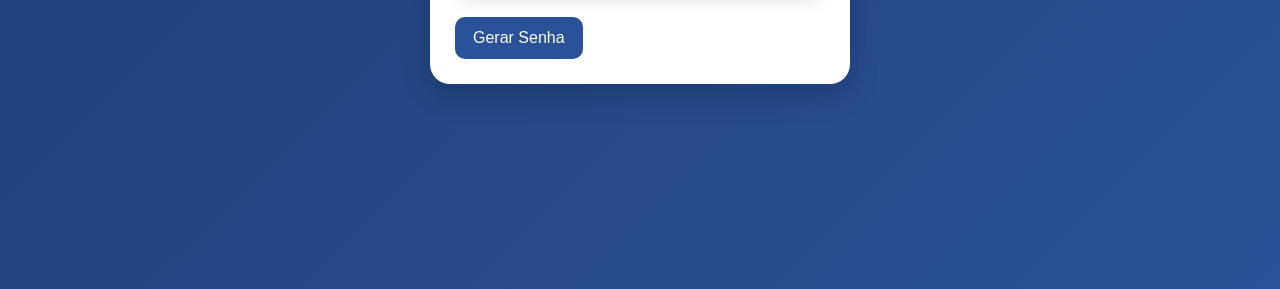
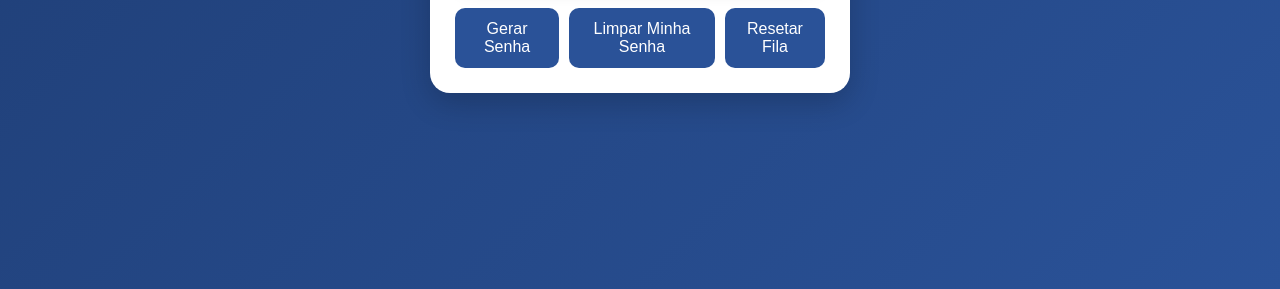
Before and after one commit to tccinformaticatrabalho-wq/Fila_sem_Fila, a website with bundled scripts: page TCC_Filasemfila/public/index.html in a window 1280 px wide. Shown: the part 511-800 px from the top of the page. Built offline with nearby package versions, Linux system fonts and the light colour scheme; no server answers.

Commit message:
Update index.html

```diff
--- a/TCC_Filasemfila/public/index.html
+++ b/TCC_Filasemfila/public/index.html
@@ -2,6 +2,7 @@
 <html lang="pt-BR">
 
 <head>
+
     <meta charset="UTF-8">
 
     <meta
@@ -15,6 +16,7 @@
         rel="stylesheet"
         href="style.css"
     >
+
 </head>
 
 <body>
@@ -57,6 +59,20 @@
                     Gerar Senha
                 </button>
 
+                <button
+                    type="button"
+                    onclick="limparSenha()"
+                >
+                    Limpar Minha Senha
+                </button>
+
+                <button
+                    type="button"
+                    onclick="resetarFila()"
+                >
+                    Resetar Fila
+                </button>
+
             </section>
 
             <section
@@ -64,11 +80,9 @@
                 class="hidden"
             >
 
-                <p id="mensagem-status">
-                </p>
+                <p id="mensagem-status"></p>
 
-                <div id="contador-faltam">
-                </div>
+                <div id="contador-faltam"></div>
 
             </section>
 
```
